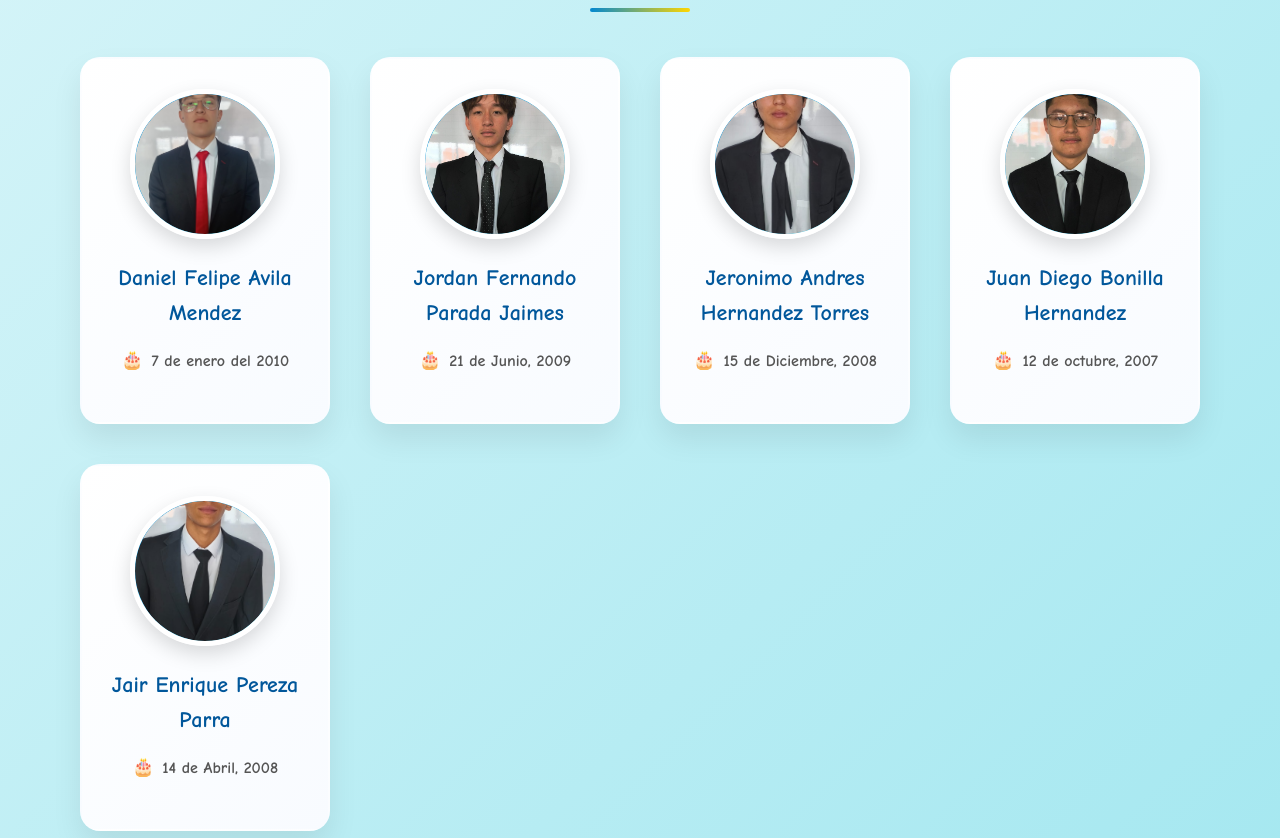
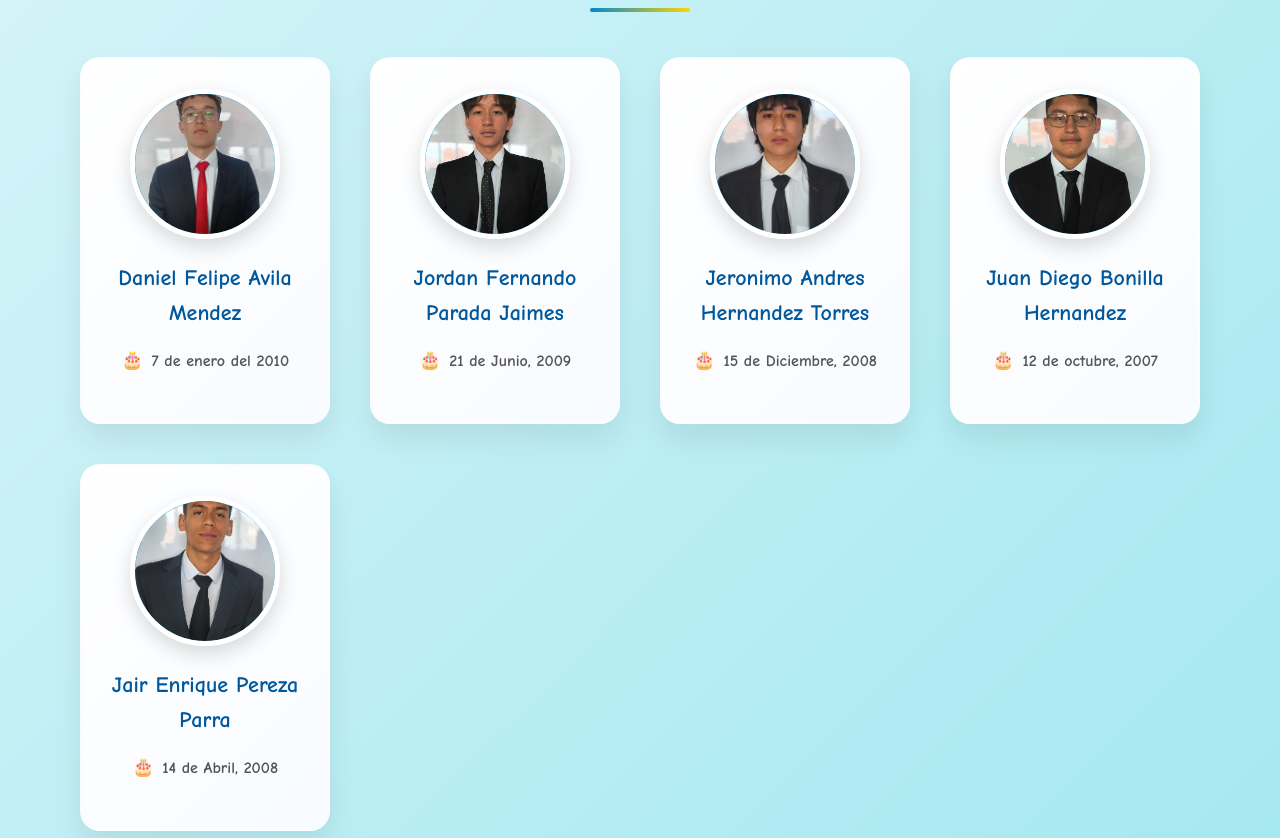
Before and after one commit to danielavilajjc-commits/ARTECNOLOGIA, a plain HTML site: page paginas_otras/acerca_de_nosotros.html in a window 1280 px wide. Shown: the part 640-1478 px from the top of the page. Drawn offline with Linux system fonts and the light colour scheme.

Commit message:
Update acerca_de_nosotros.html

```diff
--- a/paginas_otras/acerca_de_nosotros.html
+++ b/paginas_otras/acerca_de_nosotros.html
@@ -600,7 +600,7 @@
                 <div class="team-card">
                     <div class="team-photo">
                         <!-- Reemplaza con: <img src="ruta/a/tu/foto1.jpg" alt="Miembro 1"> -->
-                        <img src="../paginas_otras/img/avila2.jpeg" alt="avila">
+                        <img src="../paginas_otras/img/avila3.jpeg" alt="avila">
                     </div>
                     <h3 class="team-name">Daniel Felipe Avila Mendez</h3>
                     <p class="team-birth">7 de enero del 2010</p>
@@ -618,7 +618,7 @@
                 <div class="team-card">
                     <div class="team-photo">
                         <!-- Reemplaza con: <img src="ruta/a/tu/foto3.jpg" alt="Miembro 3"> -->
-                        <img src="../paginas_otras/img/yiro2.jpeg" alt="yiro">
+                        <img src="../paginas_otras/img/yiro3.jpeg" alt="yiro">
                     </div>
                     <h3 class="team-name">Jeronimo Andres Hernandez Torres</h3>
                     <p class="team-birth">15 de Diciembre, 2008</p>
@@ -636,7 +636,7 @@
                 <div class="team-card">
                     <div class="team-photo">
                         <!-- Reemplaza con: <img src="ruta/a/tu/foto5.jpg" alt="Miembro 5"> -->
-                        <img src="../paginas_otras/img/jair2.jpeg" alt="">
+                        <img src="../paginas_otras/img/jair3.jpeg" alt="">
                     </div>
                     <h3 class="team-name">Jair Enrique Pereza Parra </h3>
                     <p class="team-birth">14 de Abril, 2008</p>
```
